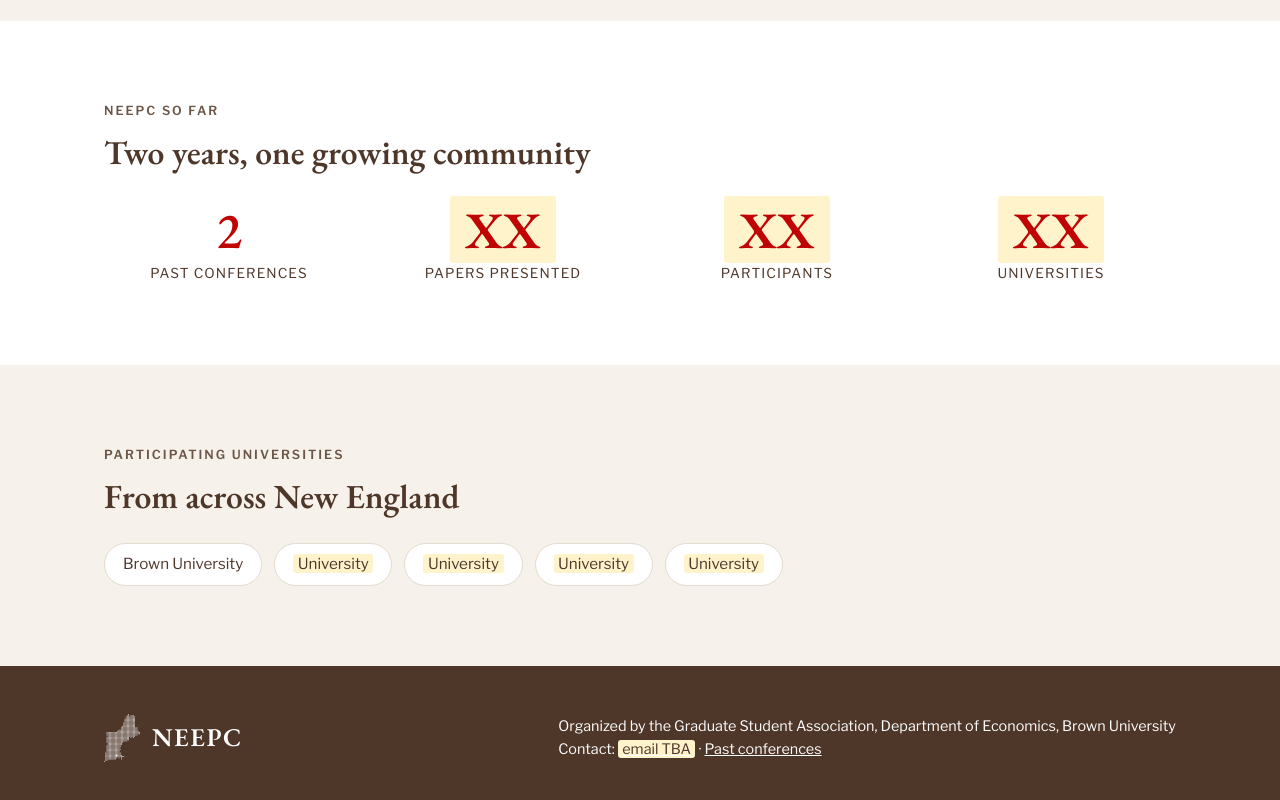
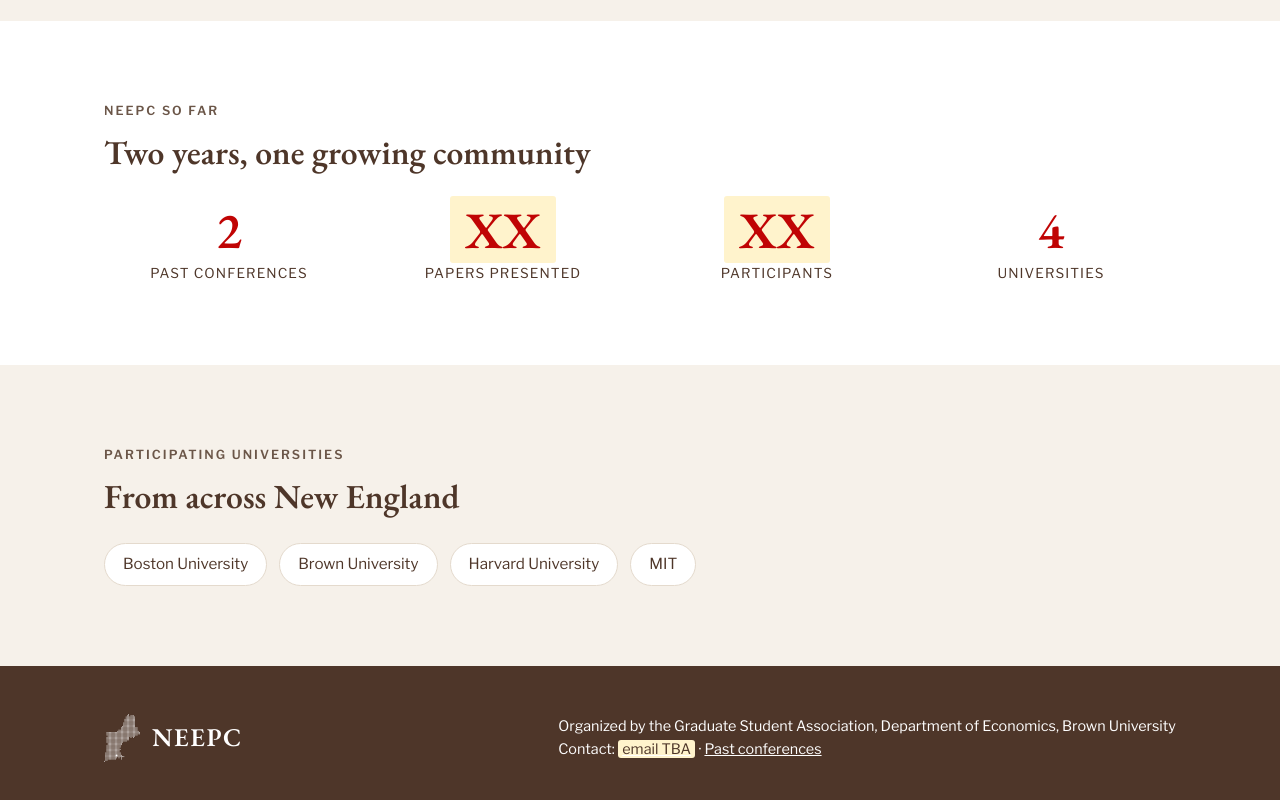
Before and after one commit to neepc/neepc.github.io, a plain HTML site: page index.html in a window 1280 px wide. Shown: the part 1830-2630 px from the top of the page. Drawn offline with nearby package versions, Linux system fonts and the light colour scheme.

Commit message:
List participating universities
Co-Authored-By: Claude Opus 5.5 <noreply@anthropic.com>

```diff
--- a/index.html
+++ b/index.html
@@ -109,7 +109,7 @@
         <div class="stat"><div class="num">2</div><div class="what">Past conferences</div></div>
         <div class="stat"><div class="num"><span class="tba">XX</span></div><div class="what">Papers presented</div></div>
         <div class="stat"><div class="num"><span class="tba">XX</span></div><div class="what">Participants</div></div>
-        <div class="stat"><div class="num"><span class="tba">XX</span></div><div class="what">Universities</div></div>
+        <div class="stat"><div class="num">4</div><div class="what">Universities</div></div>
       </div>
     </div>
   </section>
@@ -120,11 +120,10 @@
       <p class="eyebrow">Participating universities</p>
       <h2>From across New England</h2>
       <ul class="schools">
+        <li>Boston University</li>
         <li>Brown University</li>
-        <li><span class="tba">University</span></li>
-        <li><span class="tba">University</span></li>
-        <li><span class="tba">University</span></li>
-        <li><span class="tba">University</span></li>
+        <li>Harvard University</li>
+        <li>MIT</li>
       </ul>
     </div>
   </section>
```
